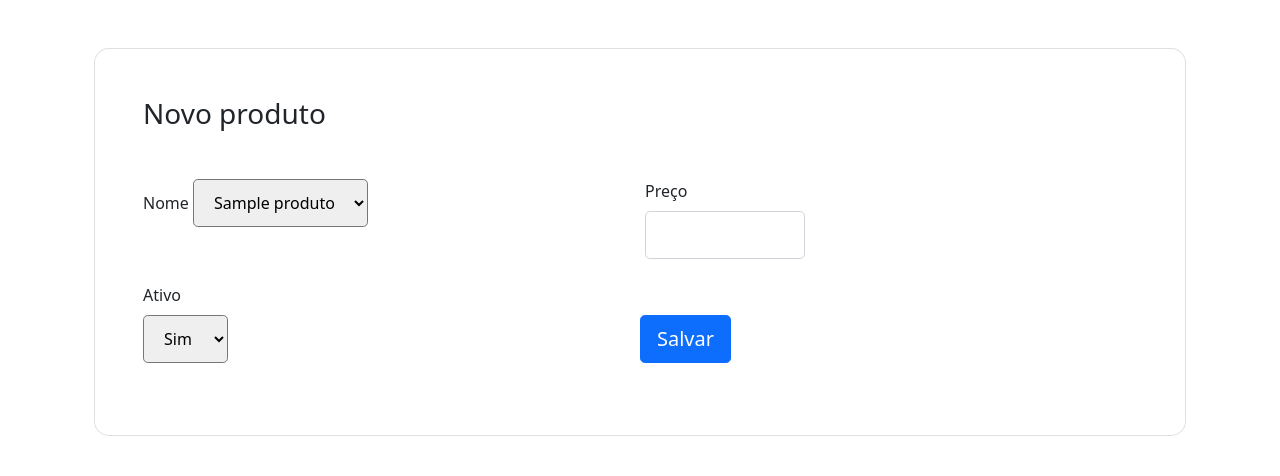
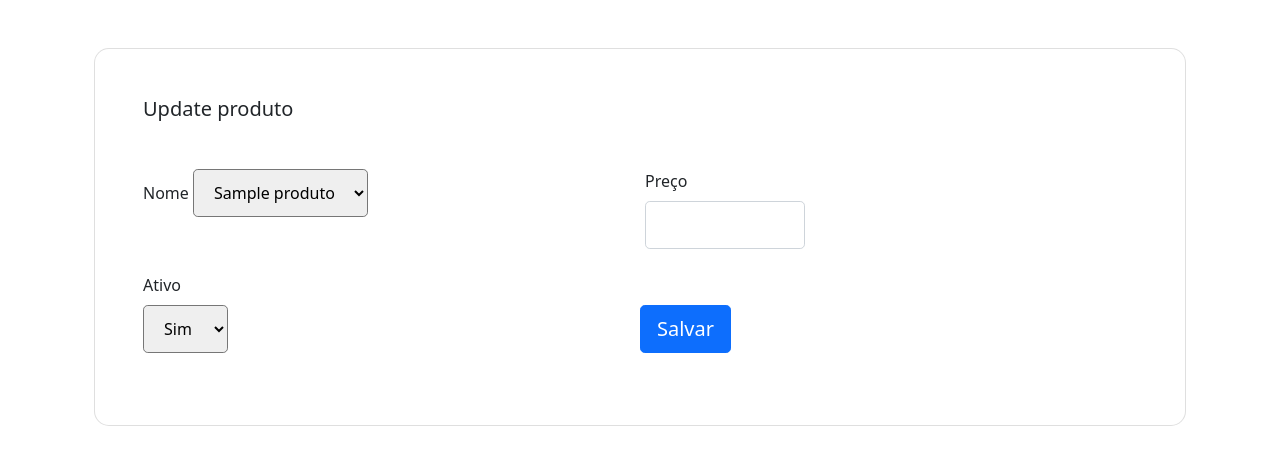
Before and after one commit to gabrielOyama/engsoft, a Flask app: page /update_produto in a window 1280 px wide. Shown: the part 80-556 px from the top of the page. Run offline with Flask 2, Linux system fonts and the light colour scheme; tables that the repository leaves empty hold one stand-in row (values such as "Sample post"); some libraries are stand-ins or nearby versions.

Commit message:
conserto

```diff
--- a/templates/update_produto.html
+++ b/templates/update_produto.html
@@ -6,7 +6,7 @@
   <div class="container py-5 h-100">
     <div class="card shadow-2-strong card-registration" style="border-radius: 15px;">
       <div class="card-body p-4 p-md-5">
-        <h3 class="mb-4 pb-2 pb-md-0 mb-md-5">Novo produto</h3>
+        <h5 class="mb-4 pb-2 pb-md-0 mb-md-5">Update produto</h5>
         <form id="novoProduto" action="/update_produto" method="POST" novalidate>
           <div class="form-row">
             <div class="col-md-6 mb-4">
```
